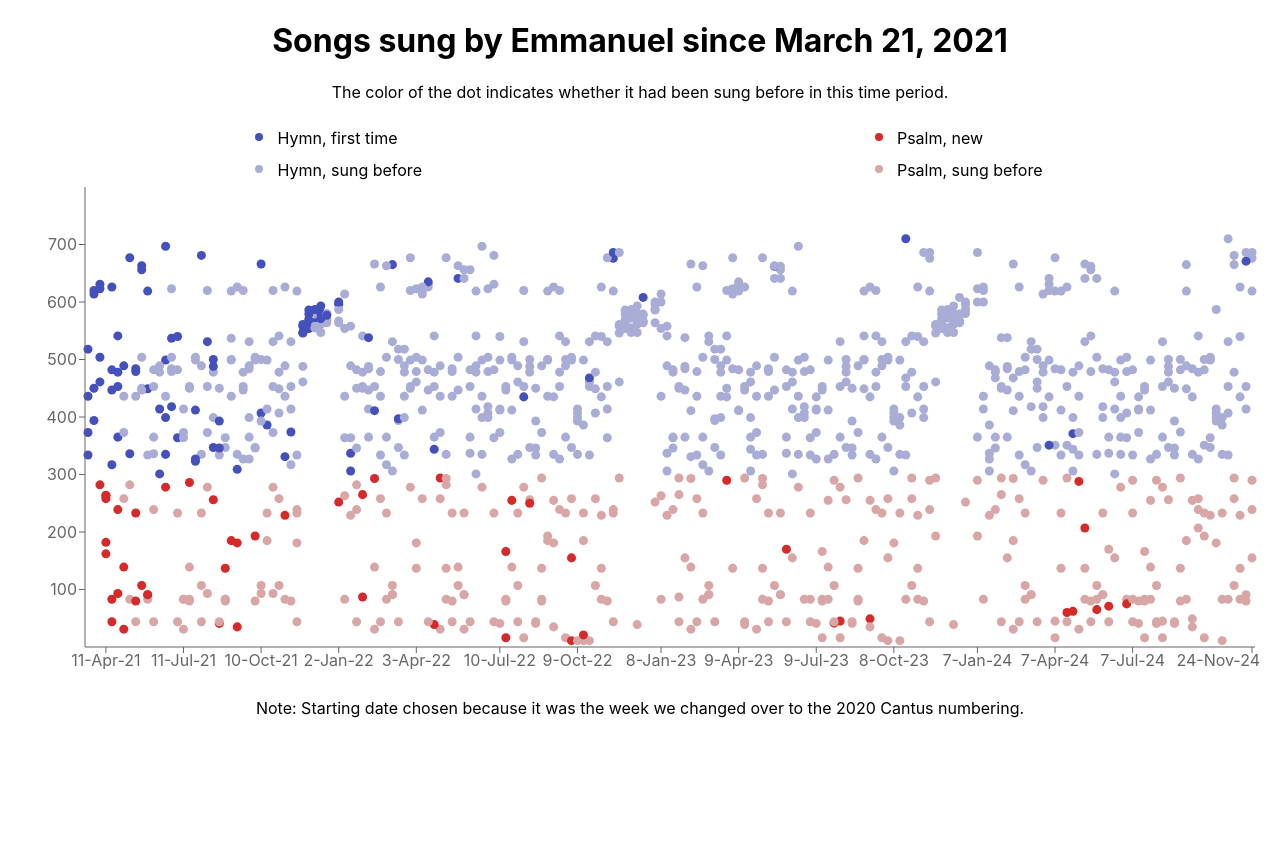
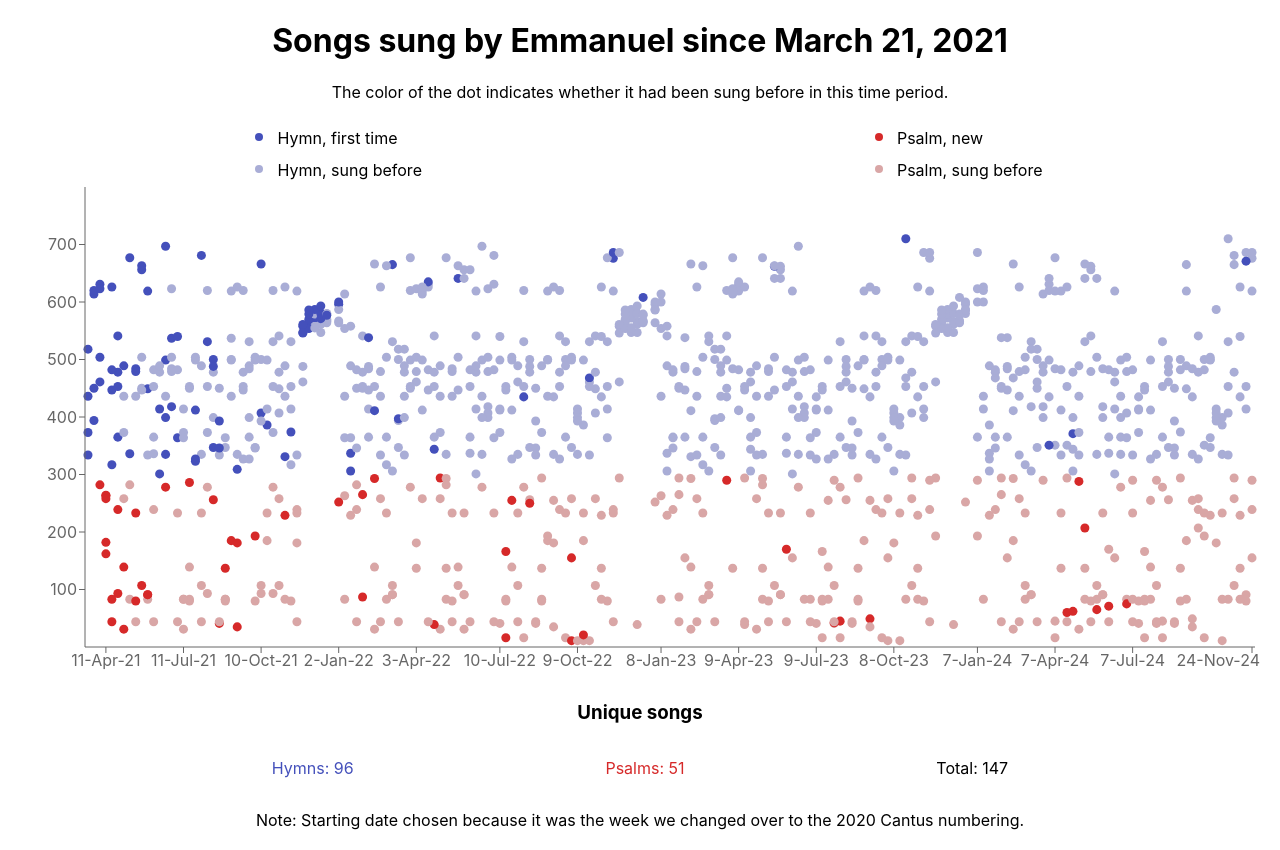
Before and after one commit to butaud/church-songs, a React (Create React App) app: page / in a window 1280 px wide. Before the commit the page ends 800 px from the top, so only its background shows below. Built offline with nearby package versions, Linux system fonts and the light colour scheme.

Commit message:
added totals section

```diff
--- a/src/App.css
+++ b/src/App.css
@@ -34,4 +34,18 @@
       color: hsl(0 40% 75%);
     }
   }
+
+  .stats {
+    display: flex;
+    flex-direction: row;
+    justify-content: space-evenly;
+
+    .hymns {
+      color: hsl(234 46.7% 50%);
+    }
+
+    .psalms {
+      color: hsl(0 68% 50%);
+    }
+  }
 }
--- a/src/App.tsx
+++ b/src/App.tsx
@@ -96,9 +96,25 @@ function App() {
         </ScatterChart>
       </ResponsiveContainer>
       {isPortrait && <p>(Landscape orientation recommended for better viewing.)</p>}
+      <Statistics />
       <p>Note: Starting date chosen because it was the week we changed over to the 2020 Cantus numbering.</p>
     </div>
   );
 }
 
+const Statistics = () => {
+  const lastSeen = Array.from(seenByIndex[seenByIndex.length - 1]);
+  const seenPsalms = lastSeen.filter(isPsalm).length;
+  const seenHymns = lastSeen.length - seenPsalms;
+
+  return <div>
+    <h3>Unique songs</h3>
+    <div className="stats">
+      <p className="hymns">Hymns: {seenHymns}</p>
+      <p className="psalms">Psalms: {seenPsalms}</p>
+      <p>Total: {lastSeen.length}</p>
+    </div>
+  </div>;
+};
+
 export default App;
```
